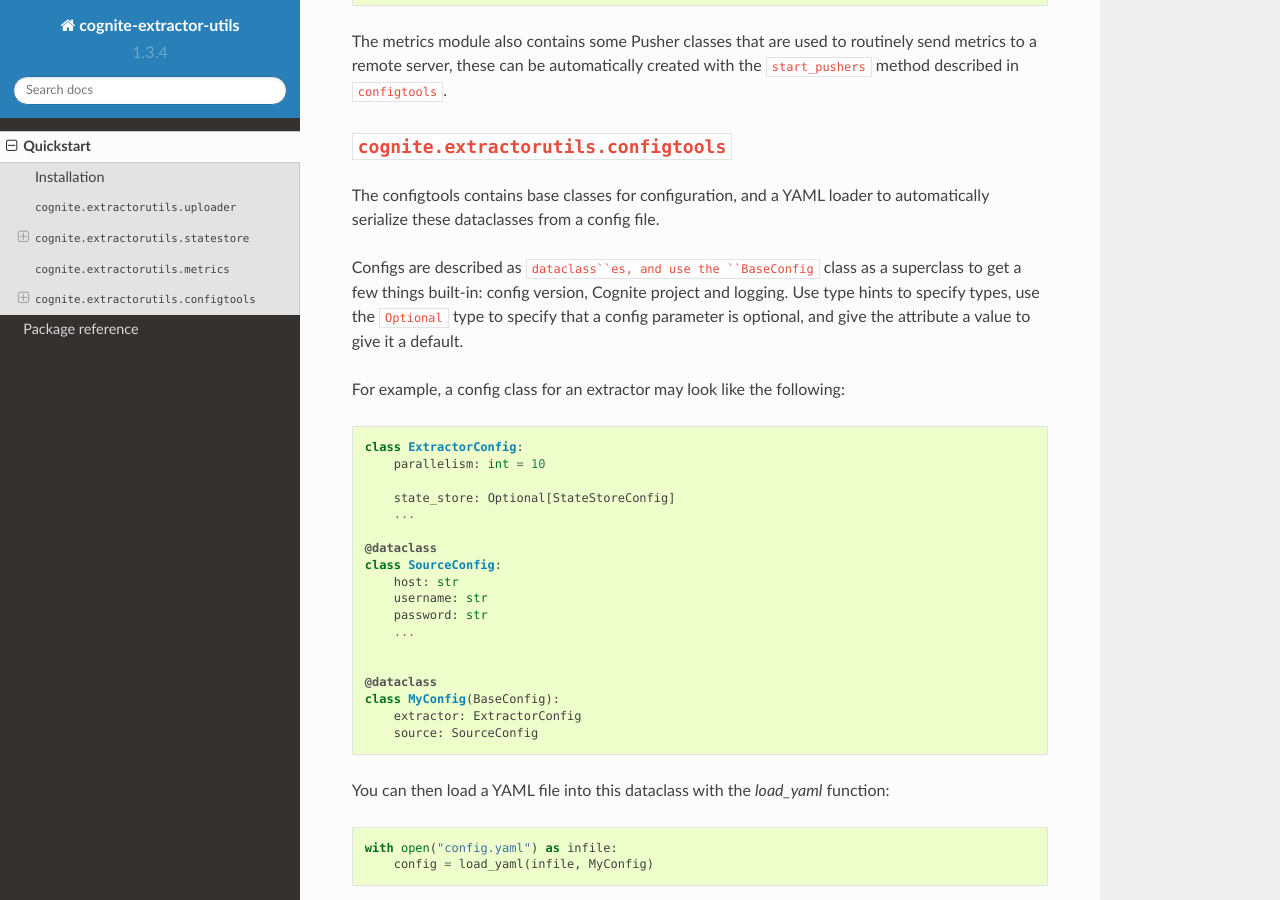
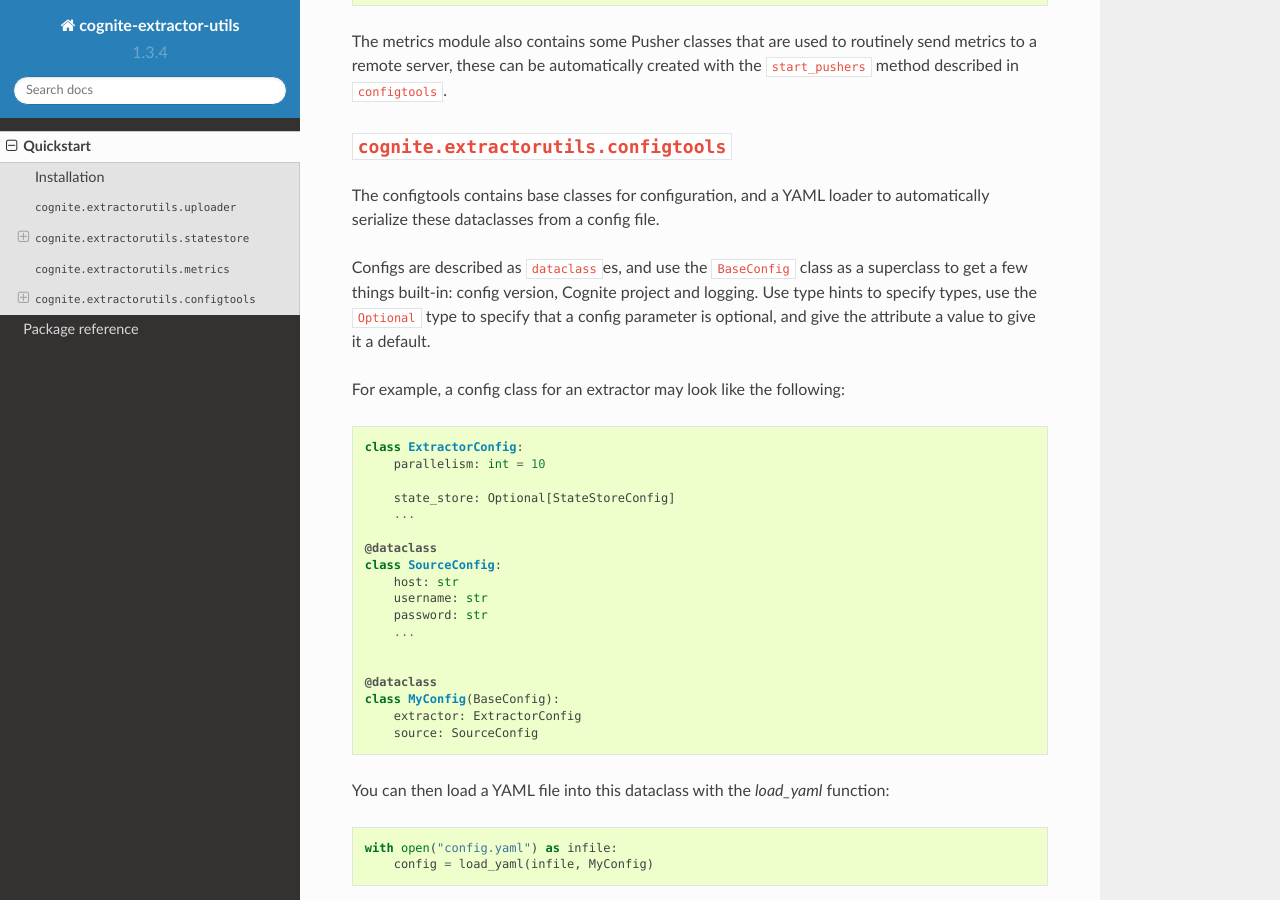
Before and after one commit to cognitedata/python-extractor-utils, a Sphinx documentation site: the page built from docs/source/quickstart.rst, in a window 1280 px wide and 900 px high, scrolled down 3301 px. Built offline with Sphinx 7.4.7 and the Read the Docs theme 2.0.0, drawn with Linux system fonts in a browser that asks for light colours; the version number is read from the project's files by our own code.

Commit message:
cosmetic change for better highlighting

```diff
--- a/docs/source/quickstart.rst
+++ b/docs/source/quickstart.rst
@@ -182,7 +182,7 @@
 The configtools contains base classes for configuration, and a YAML loader to automatically serialize these dataclasses
 from a config file.
 
-Configs are described as ``dataclass``es, and use the ``BaseConfig`` class as a superclass to get a few things built-in:
+Configs are described as ``dataclass``\es, and use the ``BaseConfig`` class as a superclass to get a few things built-in:
 config version, Cognite project and logging. Use type hints to specify types, use the ``Optional`` type to specify that
 a config parameter is optional, and give the attribute a value to give it a default.
 
```
